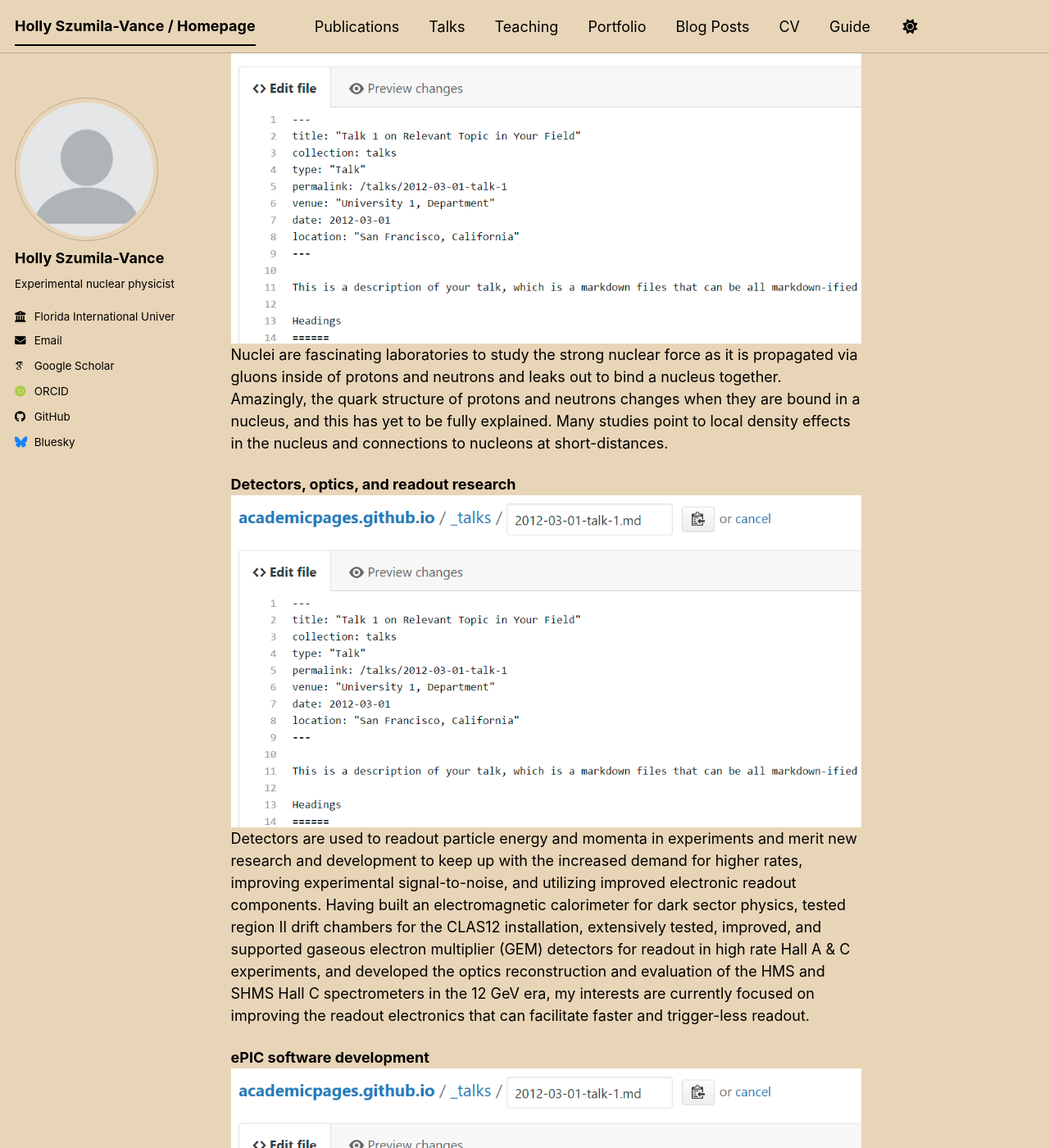
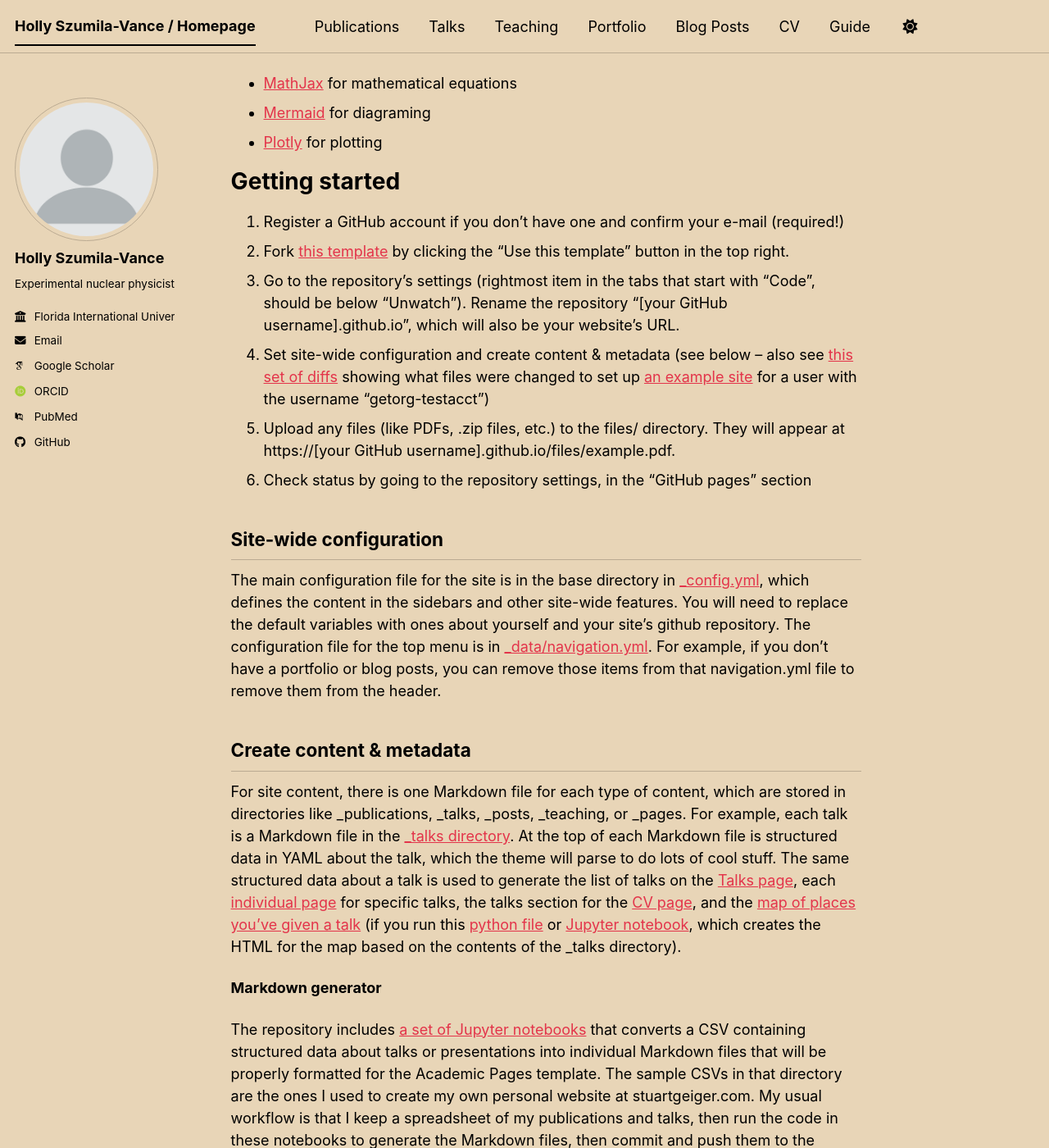
Before and after one commit to hszumila/hszumila.github.io, a Jekyll site: the page built from _pages/about.md, in a window 1280 px wide and 1400 px high, scrolled down 1031 px. Shown: the whole window at 82% size. Built offline with Jekyll 4.4.1, drawn with Linux system fonts in a browser that asks for light colours; some web fonts are replaced; a script bundle is joined from its source files by our own code; library files that are not in the unit come from our copies; a file with an impossible date is left out; some of the changed text lies outside the part shown.

Commit message:
new commit

```diff
--- a/_config.yml
+++ b/_config.yml
@@ -35,13 +35,13 @@ author:
   # Academic websites
   academia         : # URL
   arxiv            : # URL - Update with the correct link to your profile
-  googlescholar    : "https://scholar.google.com/citations?user=HioplPQAAAAJ&hl=en"
+  googlescholar    : "https://scholar.google.com/citations?user=PS_CX0AAAAAJ"
   inspire-hep      : # URL
   impactstory      : # URL
-  orcid            : "https://orcid.org/0000-0003-2548-4016"
+  orcid            : "https://orcid.org/yourorcidurl"
   semantic         : # URL
   ssrn             : # URL
-  pubmed           : #"https://www.ncbi.nlm.nih.gov/pubmed/?term=john+snow"
+  pubmed           : "https://www.ncbi.nlm.nih.gov/pubmed/?term=john+snow"
   researchgate     : # URL
   scopus           : # URL
   zotero           : # URL
@@ -57,7 +57,7 @@ author:
 
   # Social media
   artstation       : # Username
-  bluesky          : "bsky.app" # Replace this with you Bluesky username
+  bluesky          : #"bsky.app" # Replace this with you Bluesky username
   facebook         : # Username
   flickr           : # Username
   foursquare       : # Username
@@ -227,6 +227,12 @@ collections:
   publications:
     output: true
     permalink: /:collection/:path/
+  portfolio:
+    output: true
+    permalink: /:collection/:path/
+  talks:
+    output: true
+    permalink: /:collection/:path/
 
 
 # These settings control how pages and collections are included in the site
@@ -267,6 +273,23 @@ defaults:
       author_profile: true
       share: true
       comments: true
+  # _portfolio
+  - scope:
+      path: ""
+      type: portfolio
+    values:
+      layout: single
+      author_profile: true
+      share: true
+      comment: true
+  # _talks
+  - scope:
+      path: ""
+      type: talks
+    values:
+      layout: talk
+      author_profile: true
+      share: true
 
 
 # Sass/SCSS
--- a/_pages/about.md
+++ b/_pages/about.md
@@ -1,28 +1,56 @@
 ---
 permalink: /
-title: "Academic personal website"
+title: "Academic Pages is a ready-to-fork GitHub Pages template for academic personal websites"
 author_profile: true
 redirect_from:
   - /about/
   - /about.html
 ---
 
-Welcome to my home page! Here you can read about my research,  publications, and experiments I am conducting at Jefferson Lab. My experiments use high-energy electron and photon scattering to study the strong force in nuclei so that we can understand the connection between partonic and nucleonic degrees of freedom, the role of QCD (color) effects in the nuclear medium,  fundamental interactions of nucleons in nuclei, and more. If you find my research interesting, please contact me and learn about how you can get involved!
+This is the front page of a website that is powered by the [Academic Pages template](https://github.com/academicpages/academicpages.github.io) and hosted on GitHub pages. [GitHub pages](https://pages.github.com) is a free service in which websites are built and hosted from code and data stored in a GitHub repository, automatically updating when a new commit is made to the repository. This template was forked from the [Minimal Mistakes Jekyll Theme](https://mmistakes.github.io/minimal-mistakes/) created by Michael Rose, and then extended to support the kinds of content that academics have: publications, talks, teaching, a portfolio, blog posts, and a dynamically-generated CV. Incidentally, these same features make it a great template for anyone that needs to show off a professional template!
 
-Research
+ You can fork [this template](https://github.com/academicpages/academicpages.github.io) right now, modify the configuration and Markdown files, add your own PDFs and other content, and have your own site for free, with no ads!
+
+A data-driven personal website
+======
+Like many other Jekyll-based GitHub Pages templates, Academic Pages makes you separate the website's content from its form. The content & metadata of your website are in structured Markdown files, while various other files constitute the theme, specifying how to transform that content & metadata into HTML pages. You keep these various Markdown (.md), YAML (.yml), HTML, and CSS files in a public GitHub repository. Each time you commit and push an update to the repository, the [GitHub pages](https://pages.github.com/) service creates static HTML pages based on these files, which are hosted on GitHub's servers free of charge.
+
+Many of the features of dynamic content management systems (like Wordpress) can be achieved in this fashion, using a fraction of the computational resources and with far less vulnerability to hacking and DDoSing. You can also modify the theme to your heart's content without touching the content of your site. If you get to a point where you've broken something in Jekyll/HTML/CSS beyond repair, your Markdown files describing your talks, publications, etc. are safe. You can rollback the changes or even delete the repository and start over - just be sure to save the Markdown files! You can also write scripts that process the structured data on the site, such as [this one](https://github.com/academicpages/academicpages.github.io/blob/master/talkmap.ipynb) that analyzes metadata in pages about talks to display [a map of every location you've given a talk](https://academicpages.github.io/talkmap.html).
+
+For those users that need more advanced functionality, the template also supports the following popular tools:
+- [MathJax](https://www.mathjax.org/) for mathematical equations
+- [Mermaid](https://mermaid.js.org/) for diagraming
+- [Plotly](https://plotly.com/javascript/) for plotting
+
+Getting started
+======
+1. Register a GitHub account if you don't have one and confirm your e-mail (required!)
+1. Fork [this template](https://github.com/academicpages/academicpages.github.io) by clicking the "Use this template" button in the top right.
+1. Go to the repository's settings (rightmost item in the tabs that start with "Code", should be below "Unwatch"). Rename the repository "[your GitHub username].github.io", which will also be your website's URL.
+1. Set site-wide configuration and create content & metadata (see below -- also see [this set of diffs](https://archive.is/3TPas) showing what files were changed to set up [an example site](https://getorg-testacct.github.io) for a user with the username "getorg-testacct")
+1. Upload any files (like PDFs, .zip files, etc.) to the files/ directory. They will appear at https://[your GitHub username].github.io/files/example.pdf.
+1. Check status by going to the repository settings, in the "GitHub pages" section
+
+Site-wide configuration
 ------
-**Search for Color Transparency**![ct-pic](/images/editing-talk.png)
-Jefferson's lab electron beam energy is well-suited for exploring Color Transparency phenomena, i.e. hadrons with quarks in a small, transverse size configuration that reduce their strong interactions in nuclei. Color Transparency lies at the cross roads between descriptions of the nucleus involving quarks and gluons and descriptions involving nucleon interactions.
+The main configuration file for the site is in the base directory in [_config.yml](https://github.com/academicpages/academicpages.github.io/blob/master/_config.yml), which defines the content in the sidebars and other site-wide features. You will need to replace the default variables with ones about yourself and your site's github repository. The configuration file for the top menu is in [_data/navigation.yml](https://github.com/academicpages/academicpages.github.io/blob/master/_data/navigation.yml). For example, if you don't have a portfolio or blog posts, you can remove those items from that navigation.yml file to remove them from the header.
 
-**Bound nucleon structure modifications**![ct-pic](/images/editing-talk.png)
-Nuclei are fascinating laboratories to study the strong nuclear force as it is propagated via gluons inside of protons and neutrons and leaks out to bind a nucleus together. Amazingly, the quark structure of protons and neutrons changes when they are bound in a nucleus, and this has yet to be fully explained. Many studies point to local density effects in the nucleus and connections to nucleons at short-distances.
+Create content & metadata
+------
+For site content, there is one Markdown file for each type of content, which are stored in directories like _publications, _talks, _posts, _teaching, or _pages. For example, each talk is a Markdown file in the [_talks directory](https://github.com/academicpages/academicpages.github.io/tree/master/_talks). At the top of each Markdown file is structured data in YAML about the talk, which the theme will parse to do lots of cool stuff. The same structured data about a talk is used to generate the list of talks on the [Talks page](https://academicpages.github.io/talks), each [individual page](https://academicpages.github.io/talks/2012-03-01-talk-1) for specific talks, the talks section for the [CV page](https://academicpages.github.io/cv), and the [map of places you've given a talk](https://academicpages.github.io/talkmap.html) (if you run this [python file](https://github.com/academicpages/academicpages.github.io/blob/master/talkmap.py) or [Jupyter notebook](https://github.com/academicpages/academicpages.github.io/blob/master/talkmap.ipynb), which creates the HTML for the map based on the contents of the _talks directory).
 
-**Detectors, optics, and readout research**![ct-pic](/images/editing-talk.png)
-Detectors are used to readout particle energy and momenta in experiments and merit new research and development to keep up with the increased demand for higher rates, improving experimental signal-to-noise, and utilizing improved electronic readout components. Having built an electromagnetic calorimeter for dark sector physics, tested region II drift chambers for the CLAS12 installation, extensively tested, improved, and supported gaseous electron multiplier (GEM) detectors for readout in high rate Hall A & C experiments, and developed the optics reconstruction and evaluation of the HMS and SHMS Hall C spectrometers in the 12 GeV era, my interests are currently focused on improving the readout electronics that can facilitate faster and trigger-less readout.
+**Markdown generator**
 
-**ePIC software development**![ct-pic](/images/editing-talk.png)
-ePIC is the next detector under development for the electron-ion collider which will lead the next frontier in nuclear physics at Brookhaven in the late 2030s. While the software supports the heart of the experiments, I support software efforts for new users of the international community who will develop and contribute to these efforts. See our [landing page](https://eic.github.io/documentation/landingpage.html) to join.
+The repository includes [a set of Jupyter notebooks](https://github.com/academicpages/academicpages.github.io/tree/master/markdown_generator
+) that converts a CSV containing structured data about talks or presentations into individual Markdown files that will be properly formatted for the Academic Pages template. The sample CSVs in that directory are the ones I used to create my own personal website at stuartgeiger.com. My usual workflow is that I keep a spreadsheet of my publications and talks, then run the code in these notebooks to generate the Markdown files, then commit and push them to the GitHub repository.
 
-FIU nuclear group
+How to edit your site's GitHub repository
 ------
-Access the [FIU nuclear site](https://fiu-nuclear-group.github.io/)
+Many people use a git client to create files on their local computer and then push them to GitHub's servers. If you are not familiar with git, you can directly edit these configuration and Markdown files directly in the github.com interface. Navigate to a file (like [this one](https://github.com/academicpages/academicpages.github.io/blob/master/_talks/2012-03-01-talk-1.md) and click the pencil icon in the top right of the content preview (to the right of the "Raw | Blame | History" buttons). You can delete a file by clicking the trashcan icon to the right of the pencil icon. You can also create new files or upload files by navigating to a directory and clicking the "Create new file" or "Upload files" buttons.
+
+Example: editing a Markdown file for a talk
+![Editing a Markdown file for a talk](/images/editing-talk.png)
+
+For more info
+------
+More info about configuring Academic Pages can be found in [the guide](https://academicpages.github.io/markdown/), the [growing wiki](https://github.com/academicpages/academicpages.github.io/wiki), and you can always [ask a question on GitHub](https://github.com/academicpages/academicpages.github.io/discussions). The [guides for the Minimal Mistakes theme](https://mmistakes.github.io/minimal-mistakes/docs/configuration/) (which this theme was forked from) might also be helpful.
```
Also changed, not shown: README-copy.md (deleted, +0 -96 lines), README.md (+96 -1 lines), _teaching/2023-hugs.md (deleted, +0 -11 lines), _teaching/2024-stfc.md (deleted, +0 -11 lines), _teaching/bitesize-proton.md (deleted, +0 -11 lines), _teaching/intermed-lab.md (deleted, +0 -11 lines), 7 other files.
